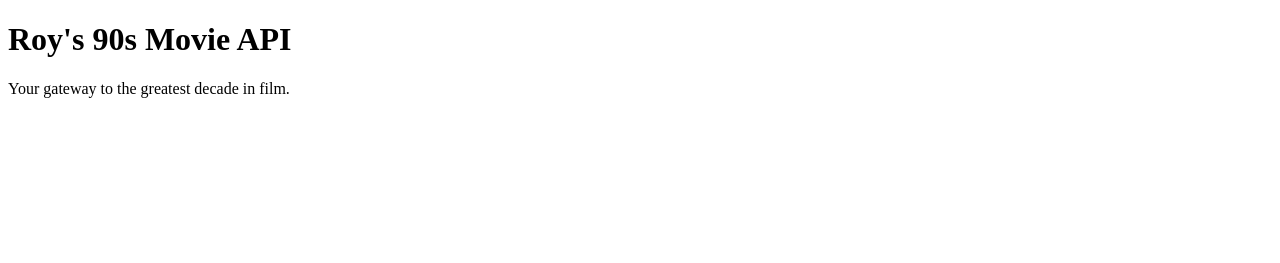
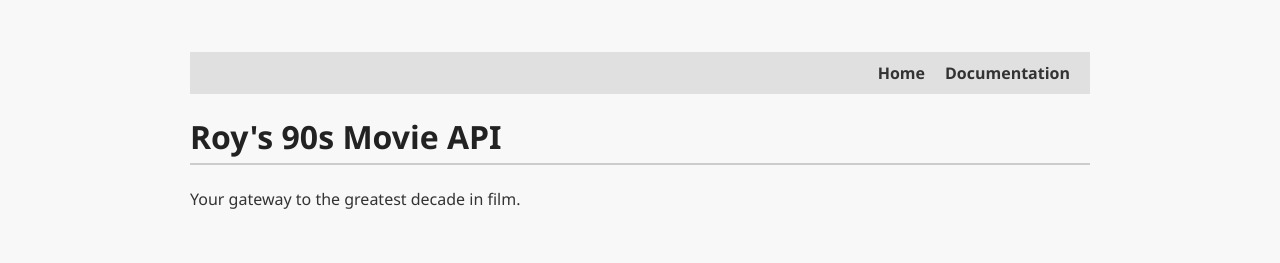
Before and after one commit to Royjysmael/movie_api, a website: page public/index.html in a window 1280 px wide. Drawn offline with Linux system fonts and the light colour scheme; files that its build step writes are made by us from their sources.

Commit message:
minor updates to index, added hotlinks to documentation.html

```diff
--- a/public/index.html
+++ b/public/index.html
@@ -3,8 +3,14 @@
   <head>
     <meta charset="UTF-8" />
     <title>Roy's 90s Movie API</title>
+    <link rel="stylesheet" href="style.css" />
   </head>
   <body>
+    <nav>
+      <a href="index.html">Home</a>
+      <a href="documentation.html">Documentation</a>
+    </nav>
+
     <h1>Roy's 90s Movie API</h1>
     <p>Your gateway to the greatest decade in film.</p>
   </body>
--- a/style.css
+++ b/style.css
@@ -5,6 +5,7 @@ body {
   padding: 2rem;
   max-width: 900px;
   margin: auto;
+  margin-top: 20px;
 }
 
 h1 {
@@ -51,3 +52,23 @@ hr {
   border-top: 1px solid #ddd;
   margin: 2rem 0;
 }
+nav {
+  background-color: #e0e0e0;
+  padding: 10px 20px;
+  display: flex;
+  justify-content: flex-end;
+  gap: 20px;
+  position: sticky;
+  top: 0;
+  z-index: 1000;
+}
+
+nav a {
+  text-decoration: none;
+  color: #333;
+  font-weight: bold;
+}
+
+nav a:hover {
+  text-decoration: underline;
+}
```
Also changed, not shown: public/documentation.html (+4 -0 lines), README.md.
